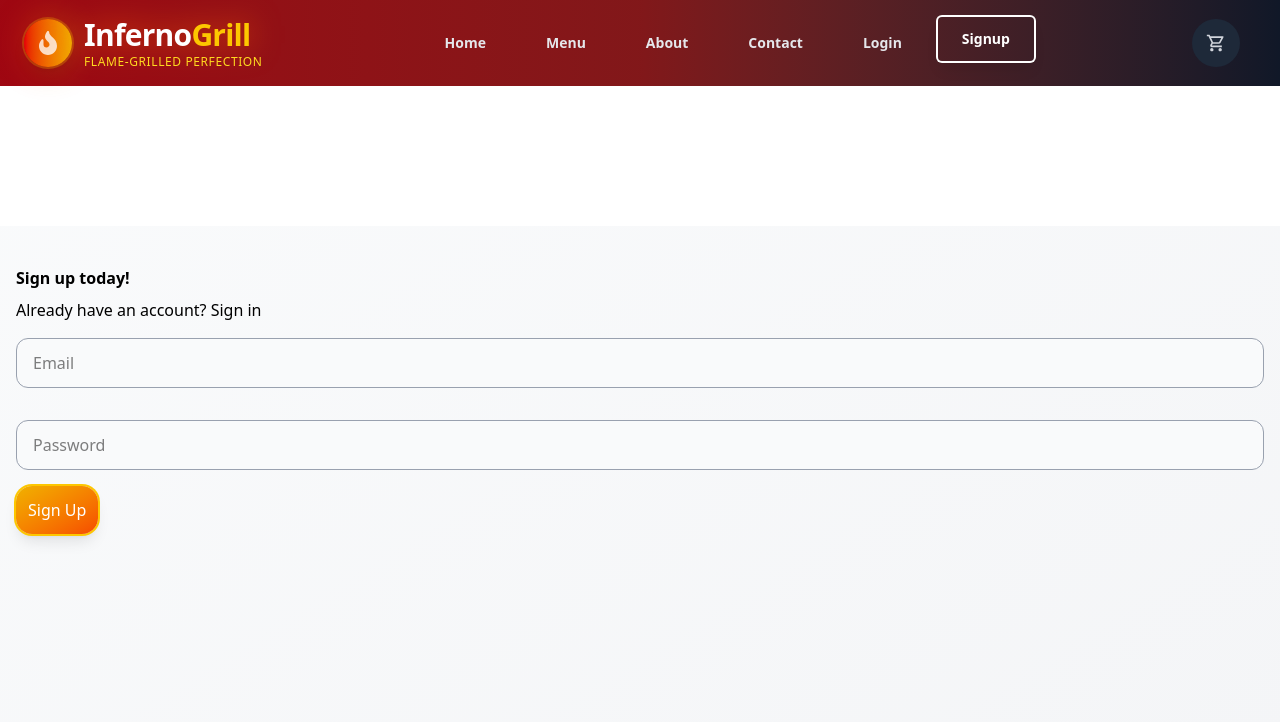
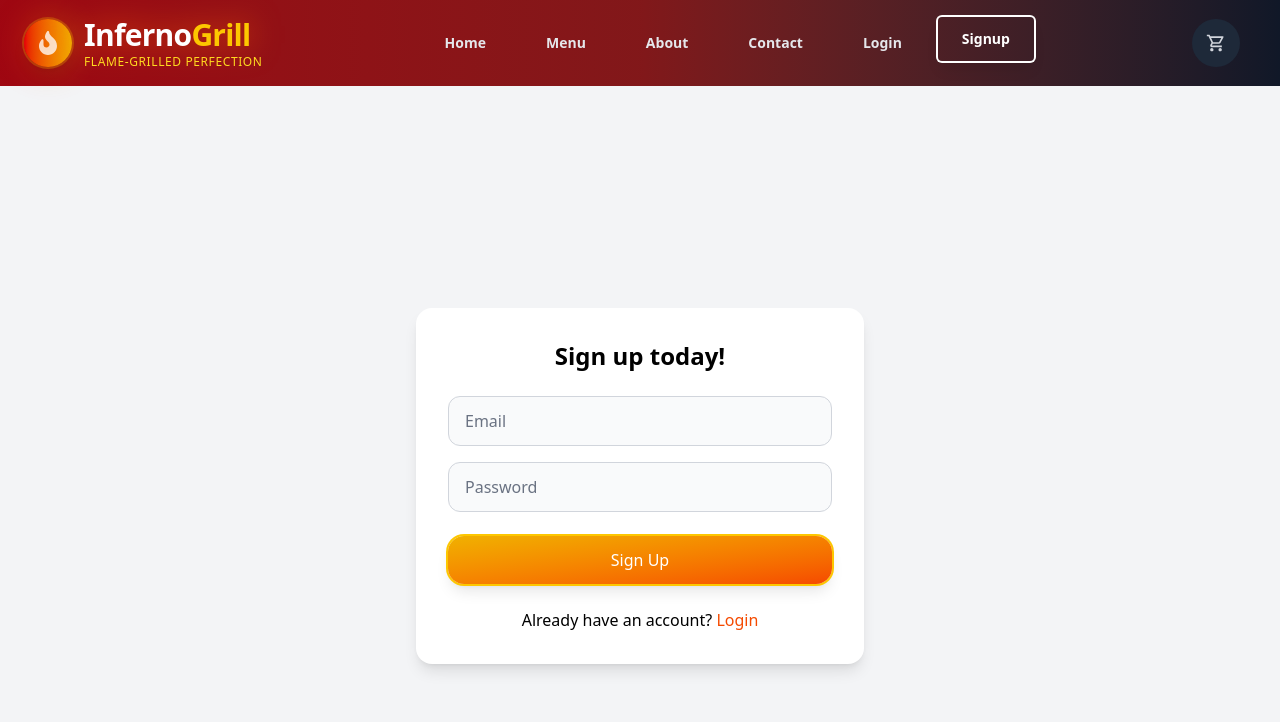
Before and after one commit to Hammad-000/inferno-grill, a React (Vite) app: page /signup in a window 1280 px wide. Shown: the top 722 px of the page. Built offline with nearby package versions, Linux system fonts and the light colour scheme.

Commit message:
login/signup ui fix

```diff
--- a/src/pages/Login.jsx
+++ b/src/pages/Login.jsx
@@ -1,19 +1,18 @@
-import { i } from "motion/react-client";
 import React, { useState } from "react";
-import { useNavigate } from "react-router-dom"; // Import useNavigate for redirection
+import { Link, useNavigate } from "react-router-dom";
+
+
 
 const Login = () => {
   const [email, setEmail] = useState("");
   const [password, setPassword] = useState("");
   const [error, setError] = useState("");
   const [loading, setLoading] = useState(false);
-  const navigate = useNavigate(); // Hook to programmatically navigate
-
+  const navigate = useNavigate();
 
   const handleLogin = async (e) => {
     e.preventDefault();
     setLoading(true);
-
 
     if (email === "admin@123" && password === "12345") {
       navigate("/home");
@@ -25,27 +24,48 @@ const Login = () => {
   };
 
   return (
-    <div>
-      <h2>Login Page</h2>
-      <form onSubmit={handleLogin}>
+    <div className="flex justify-center items-center min-h-screen bg-gray-100">
+      <div className="bg-white p-8 rounded-2xl shadow-lg max-w-md w-full">
+        <form onSubmit={handleLogin} className="space-y-6">
+          <h2 className="text-2xl font-bold text-center">Login</h2>
+
+          <div className="flex flex-col space-y-4">
             <input
               type="email"
               placeholder="Email"
               value={email}
               onChange={(e) => setEmail(e.target.value)}
+              className="placeholder:text-gray-500 px-4 py-3 rounded-xl border border-gray-300 bg-gray-50 focus:ring-2 focus:ring-orange-500 outline-none"
+              required
             />
             <input
               type="password"
               placeholder="Password"
               value={password}
               onChange={(e) => setPassword(e.target.value)}
+              className="placeholder:text-gray-500 px-4 py-3 rounded-xl border border-gray-300 bg-gray-50 focus:ring-2 focus:ring-orange-500 outline-none"
+              required
             />
-        <button type="submit" disabled={loading}>
+          </div>
+
+          <button
+            type="submit"
+            disabled={loading}
+            className="w-full bg-gradient-to-br p-3 rounded-2xl from-yellow-500 to-orange-600 text-white shadow-lg ring-2 ring-yellow-400 hover:ring-yellow-500 disabled:opacity-50"
+          >
             {loading ? "Logging in..." : "Login"}
           </button>
+
+          {error && <p className="text-red-600 text-center">{error}</p>}
+            <p className="text-center">
+            Already have an account?{" "}
+            <Link to="/signup" className="text-orange-600 hover:text-orange-700">
+              Signup
+            </Link>
+          </p>
+
         </form>
-
-      {error && <p>{error}</p>}
+      </div>
     </div>
   );
 };
--- a/src/pages/Signup.jsx
+++ b/src/pages/Signup.jsx
@@ -1,4 +1,3 @@
-// src/pages/Signup.jsx
 import React, { useState } from "react";
 import { Link, useNavigate } from "react-router-dom";
 import { useAuth } from "../hooks/useAuth"; // Import the useAuth hook
@@ -16,45 +15,55 @@ const Signup = () => {
     const result = await signUpNewUser(email, password);
 
     if (result.success) {
-      navigate("/dashboard"); // Navigate to dashboard on success
+      navigate("/dashboard");
     } else {
-      setError(authError || result.error.message); // Show error message on failure
+      setError(authError || result.error.message);
     }
   };
 
   return (
-    <div>
-        <div  className="">
+    <div className="flex justify-center items-center min-h-screen bg-gray-100">
+      <div className="bg-white p-8 rounded-2xl shadow-lg max-w-md w-full">
+        <form onSubmit={handleSignUp} className="space-y-6">
+          <h2 className="text-2xl font-bold text-center">Sign up today!</h2>
 
-      <form onSubmit={handleSignUp} className="lex items-center justify-center py-10 px-4 mt-35 mb-8">
-        <h2 className="font-bold pb-2">Sign up today!</h2>
-        <p>
-          Already have an account? <Link to="/">Sign in</Link>
-        </p>
-        <div className="flex flex-col py-4">
+          <div className="flex flex-col space-y-4">
             <input
               onChange={(e) => setEmail(e.target.value)}
-            className="placeholder:text-[16px] px-4 py-3 rounded-xl border border-gray-400 bg-gray-50 focus:ring-2 focus:ring-orange-500 outline-none"
+              className="placeholder:text-gray-500 px-4 py-3 rounded-xl border border-gray-300 bg-gray-50 focus:ring-2 focus:ring-orange-500 outline-none"
               type="email"
               name="email"
               id="email"
               placeholder="Email"
+              required
             />
-        </div>
-        <div className="flex flex-col py-4">
             <input
               onChange={(e) => setPassword(e.target.value)}
-            className="placeholder:text-[16px] px-4 py-3 rounded-xl border border-gray-400 bg-gray-50 focus:ring-2 focus:ring-orange-500 outline-none"
+              className="placeholder:text-gray-500 px-4 py-3 rounded-xl border border-gray-300 bg-gray-50 focus:ring-2 focus:ring-orange-500 outline-none"
               type="password"
               name="password"
               id="password"
               placeholder="Password"
+              required
             />
           </div>
-        <button type="submit" disabled={loading} className="bg-gradient-to-br p-3 rounded-2xl from-yellow-500 to-orange-600 text-white shadow-lg ring-2 ring-yellow-400">
+
+          <button
+            type="submit"
+            disabled={loading}
+            className="w-full bg-gradient-to-br p-3 rounded-2xl from-yellow-500 to-orange-600 text-white shadow-lg ring-2 ring-yellow-400 hover:ring-yellow-500 disabled:opacity-50"
+          >
             Sign Up
           </button>
-        {error && <p className="text-red-600 text-center pt-4">{error}</p>}
+
+          {error && <p className="text-red-600 text-center">{error}</p>}
+
+          <p className="text-center">
+            Already have an account?{" "}
+            <Link to="/login" className="text-orange-600 hover:text-orange-700">
+              Login
+            </Link>
+          </p>
         </form>
       </div>
     </div>
```
Lines whose indentation alone changed are shown as unchanged.
